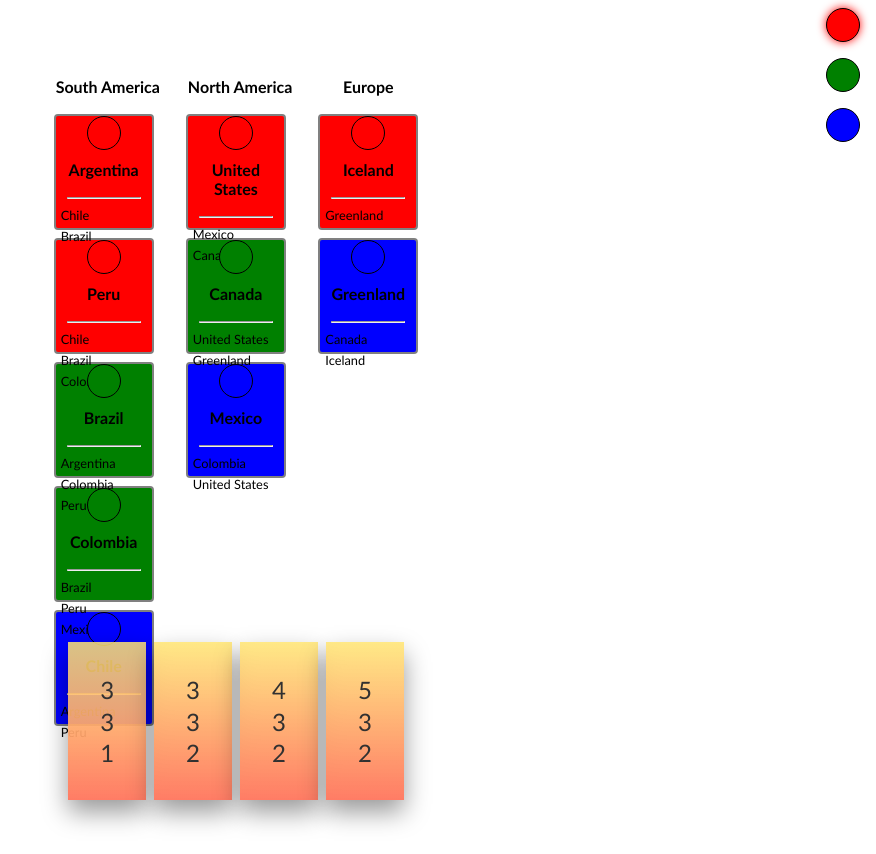
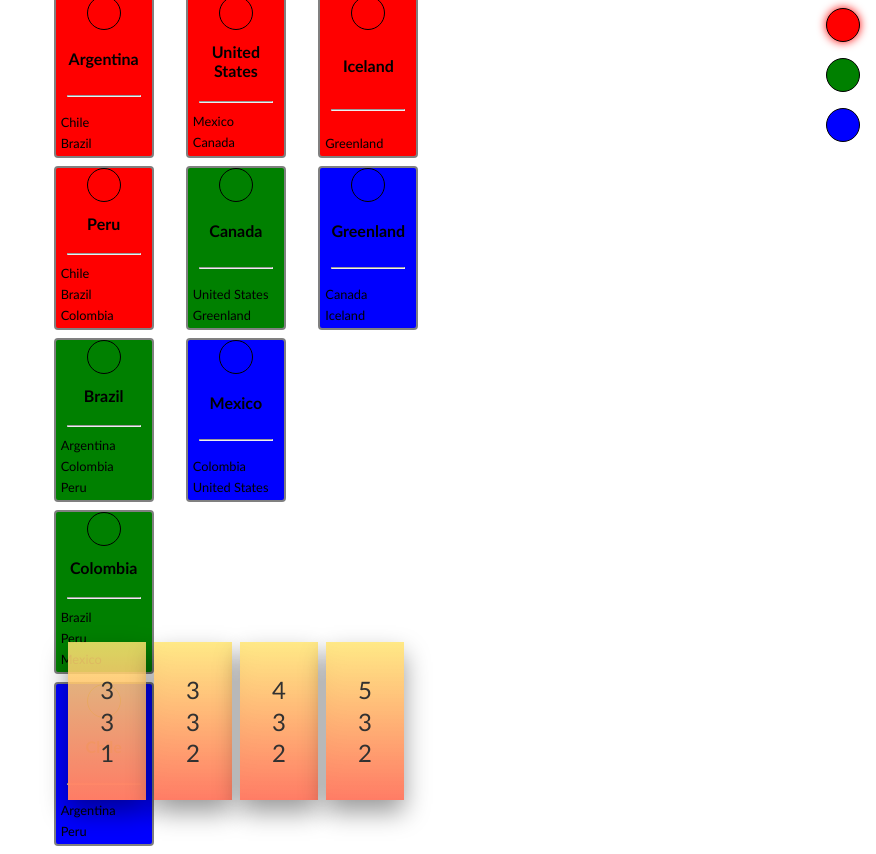
Before and after one commit to FelipeLecot/teg-game-online, a React (Vite) app in the folder client/: page / in a window 1280 px wide. Shown: the whole page, without its empty margins (404-1280 px from the left). Before the commit the page ends 800 px from the top, so only its background shows below. Built offline with nearby package versions, Linux system fonts and the light colour scheme; no server answers.

Commit message:
Update styles.module.css

```diff
--- a/client/src/components/common/country_card/styles.module.css
+++ b/client/src/components/common/country_card/styles.module.css
@@ -1,10 +1,11 @@
 .card:hover {
   transform: scale(1.05);
+  box-shadow: 10px 10px 15px 5px rgba(0, 0, 0, 0.3);
 }
 
-.card.select {
-  background-color: #eee;
+.card.selected  {
   transform: scale(1.08);
+
 }
 .card {
   padding: 0;
@@ -16,7 +17,7 @@
   border-radius: 4px;
   margin: 0.5rem;
   width: 6rem;
-  height: 7rem;
+  height: 10rem;
 }
 
 ul {
```
